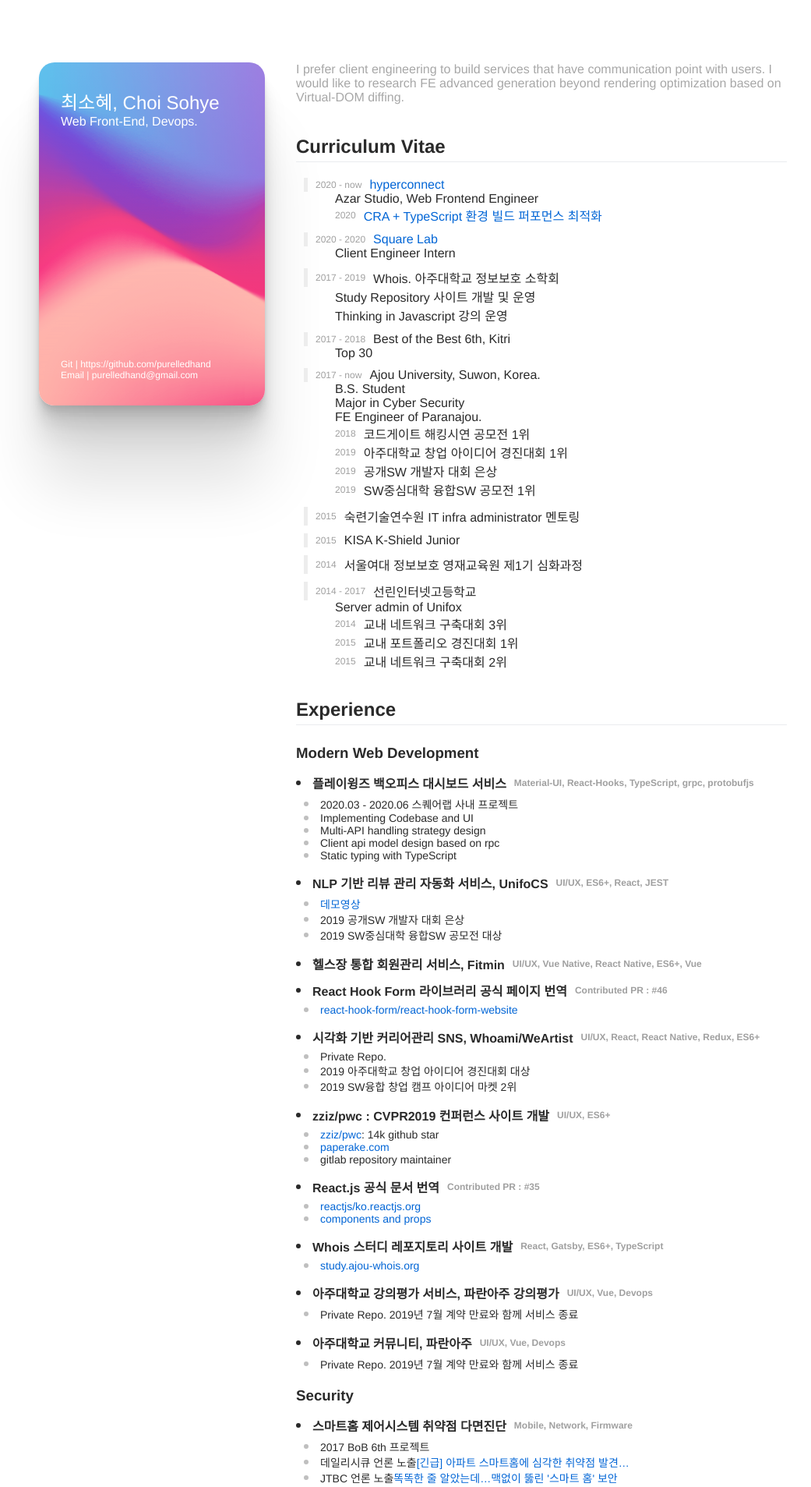
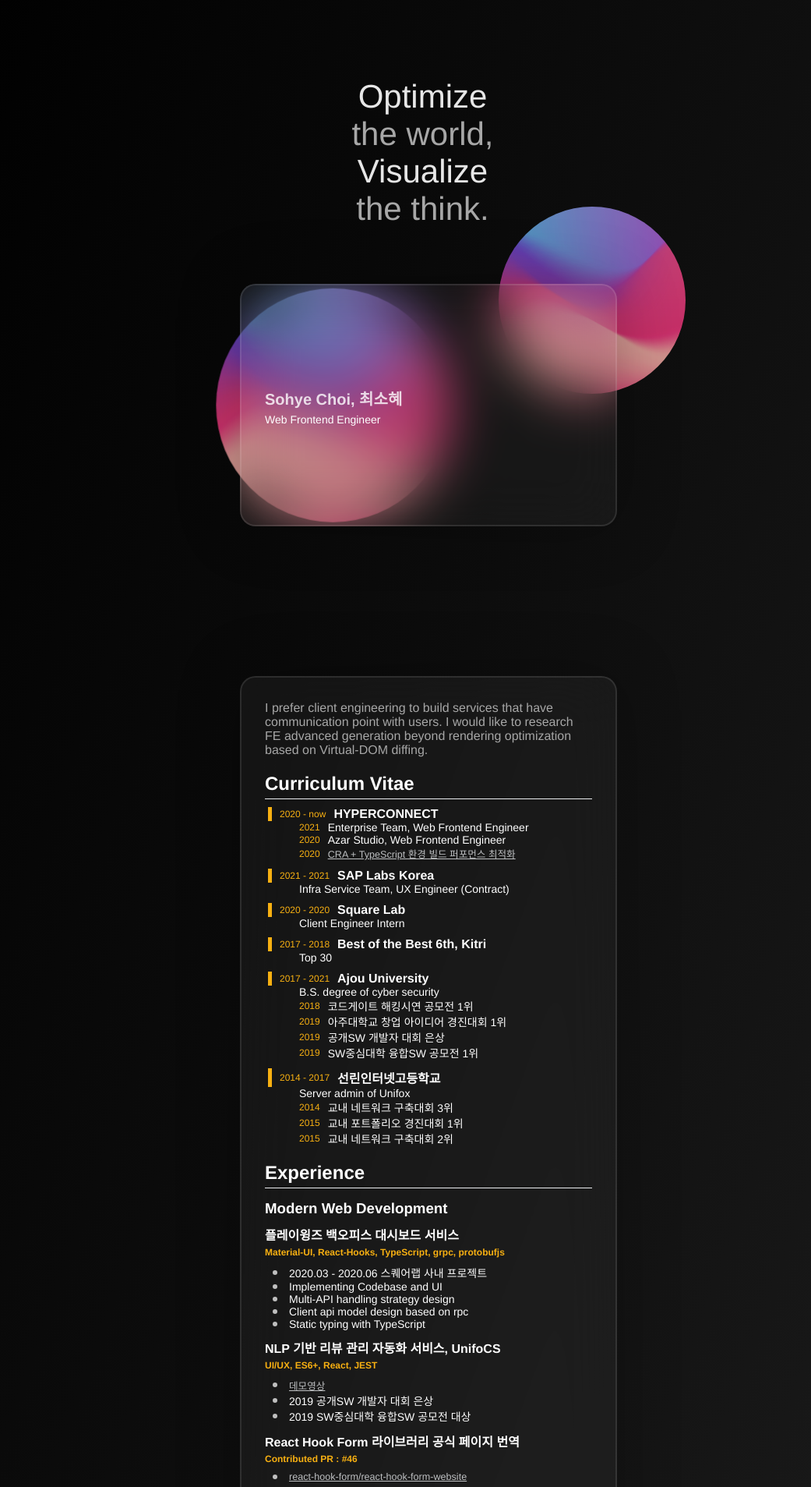
Before and after one commit to purelledhand/resume, a React (Create React App) app: page / in a window 1280 px wide. Shown: the top 1907 px of the page at 78% size, without its empty margins (90-1131 px from the left). Built offline with nearby package versions, Linux system fonts and the light colour scheme; a web font is replaced by a local one.

Commit message:
feat: glassmorphism UI 버전 적용

```diff
--- a/i18n/ko/strings.json
+++ b/i18n/ko/strings.json
@@ -1,3 +1,3 @@
 {
-  "bio": "사용자와 접점이 있는 서비스를 만드는 클라이언트 엔지니어링을 선호합니다. Virtual-DOM diffing 기반의 렌더링 최적화를 넘어선 FE 고도화 세대를 연구하고 싶습니다."
+  "bio": "사용자와 접점이 있는 서비스를 만드는 클라이언트 엔지니어링을 선호합니다. Virtual-DOM diffing 기반의 렌더링 최적화를 넘어선 FE 고도화 연구에 관심이 있습니다."
 }
--- a/public/index.html
+++ b/public/index.html
@@ -10,7 +10,6 @@
 
     gtag('config', 'UA-156182816-1');
   </script>
-
   <meta charset="utf-8" />
   <link href="https://cdnjs.cloudflare.com/ajax/libs/spoqa-han-sans/2.1.2/css/SpoqaHanSans-kr.min.css" rel='stylesheet' type='text/css'/>
   <link rel="shortcut icon" href="assets/favicon.ico">
--- a/src/App.css
+++ b/src/App.css
@@ -1,24 +1,141 @@
+
+/* Background circles start */
+.circle {
+  position: fixed;
+  border-radius: 50%;
+  background: linear-gradient(rgba(255, 255, 255, .2), rgba(255, 255, 255, 0)), url(./images/card-gradient.png);
+  background-size: cover;
+}
+.circles {
+  position: fixed;
+  height: 270px;
+  width: 450px;
+  top: 50%;
+  left: 50%;
+  transform: translate(-50%, -50%);
+  z-index: -1;
+}
+.circle-1 {
+  height: 300px;
+  width: 300px;
+  top: 100px;
+  left: -50px;
+  opacity: 0.8;
+  animation-timing-function: cubic-bezier(0.54, 0.085, 0.5, 0.92);
+  animation-iteration-count: infinite;
+  animation-name: float;
+  -webkit-animation-name: float;
+  animation-duration: 6s;
+  -webkit-animation-duration: 6s;
+  -webkit-animation-delay: 3.5s;
+  animation-delay: 3.5s;
+  animation-direction: alternate;
+}
+
+.circle-2 {
+  height: 240px;
+  width: 240px;
+  bottom: 40px;
+  right: -100px;
+  opacity: 0.8;
+  animation-timing-function: cubic-bezier(0.54, 0.085, 0.5, 0.92);
+  animation-iteration-count: infinite;
+  animation-name: float;
+  -webkit-animation-name: float;
+  animation-duration: 6s;
+  -webkit-animation-duration: 6s;
+  -webkit-animation-delay: 2s;
+  animation-delay: 2s;
+  animation-direction: alternate;
+}
+/* Background circles end */
+
+
+/* ANIMATIONS */
+@keyframes explode {
+  0% { opacity: 1; }
+  100% { transform: scale(1.2); opacity: 0; }
+ }
+ @keyframes float {
+
+   0% {
+     -webkit-transform: rotateX(0deg) translateY(0px);
+     -moz-transform: rotateX(0deg) translateY(0px);
+     -ms-transform: rotateX(0deg) translateY(0px);
+     -o-transform: rotateX(0deg) translateY(0px);
+     transform: rotateX(0deg) translateY(0px);
+     }
+
+   50% {
+     -webkit-transform: rotateX(0deg) translateY(1px) translateX(5px);
+     -moz-transform: rotateX(0deg) translateY(10px) translateX(5px);
+     -ms-transform: rotateX(0deg) translateY(30px) translateX(5px);
+     -o-transform: rotateX(0deg) translateY(40px) translateX(5px);
+     transform: rotateX(0deg) translateY(10px) translateX(5px);
+ }
+   100% {
+     -webkit-transform: rotateX(0deg) translateY(0px) translateX(1px);
+     -moz-transform: rotateX(0deg) translateY(0px) translateX(1px);
+     -ms-transform: rotateX(0deg) translateY(0px) translateX(1px);
+     -o-transform: rotateX(0deg) translateY(0px) translateX(1px);
+     transform: rotateX(0deg) translateY(0px) translateX(1px);
+   }
+
+ }
+
+h1{
+  font-size: 20px;
+  font-weight: 300;
+  padding-left: 30px;
+  padding-bottom: 20px;
+  color: #ffffff;
+  width: 420px;
+  line-height: 1.5em;
+  text-align: left;
+}
+
+.card {
+  width: 420px;
+  border-radius: 20px;
+  background: rgba(120, 120, 120, 0.1);
+  backdrop-filter: blur(35px);
+  border: 2px solid rgba(255, 255, 255, 0.1);
+  box-shadow: 0 0 80px rgba(0, 0, 0, 0.25);
+  padding: 30px 30px 30px 30px;
+  overflow: hidden;
+}
+
+.card.profile {
+  aspect-ratio: 1.7;
+  display: flex;
+  flex-direction: column;
+  justify-content: center;
+  align-items: flex-start;
+  margin: calc(23vh - 260px) auto 180px auto;
+}
+
+.profile-name {
+  font-size: 20px;
+  font-weight: 600;
+  line-height: 1.8;
+  opacity: 0.8;
+}
+
+.profile-position {
+  font-size: 14px;
+}
+
+
 .App {
   width: 1000px;
   display: flex;
-  flex-direction: row;
+  gap: 12px;
+  flex-direction: column;
+  justify-content: center;
+  align-items: center;
   box-sizing: border-box;
   margin: 0 auto;
-  padding: 80px 0;
-}
-
-.left {
-  width: 300px;
-  display: flex;
-  flex-direction: column;
-}
-
-.right {
-  width: 700px;
-  padding: 0 40px;
-  display: flex;
-  flex-direction: column;
-  align-items: flex-start;
+  padding: 48px 0;
 }
 
 .intro {
@@ -39,8 +156,9 @@
 /*************/
 
 a, a:visited {
-  color: #0366d6;
-  text-decoration: none;
+  color: #eaecefc9;
+  cursor: pointer;
+  font-size: 0.9em;
 }
 h2 {
   width: 100%;
@@ -54,15 +172,15 @@ h3 {
 }
 
 header {
-    display: none;
-    font-weight: 100;
-    box-sizing: border-box;
-    font-size: 42px;
-    padding: 40px 0 0 0;
-    margin: 0 auto;
-    width: 1000px;
-    flex-direction: row;
-    justify-content: center;
+  flex-direction: column;
+  display: block;
+  text-align: center;
+  font-weight: 100;
+  box-sizing: border-box;
+  font-size: 42px;
+  padding: 100px 60px;
+  width: 100%;
+  color: #a7a7a7;
 }
 
 header>div {
@@ -73,14 +191,14 @@ footer {
   width: 1000px;
   padding: 20px 20px 80px 20px;
   font-size: 14px;
-  border-top: 1px solid #eaecef;
   margin: 0 auto;
 
 }
 
 .header-bold {
   font-weight: 400;
-  color: #333;
+  color: #ffffff;
+  opacity: 0.9;
 }
 
 .head{
@@ -88,7 +206,15 @@ footer {
 }
 
 .head.cv {
-  padding-left: 10px;
+  padding-left: 4px;
+}
+
+.head.cv>.title>span {
+  font-size: 16px;
+}
+
+.cv>li {
+  font-size: 14px;
 }
 
 .cv>li, .ex.title, .ex-ul>li {
@@ -103,7 +229,7 @@ footer {
 
 .cv .year {
   font-size: 12px;
-  color: #a0a0a0;
+  color: #f7b012;
   margin-right: 10px;
 }
 
@@ -112,14 +238,19 @@ footer {
 }
 
 .cv .title{
-  border-left: 5px solid hsl(0, 0%, 93%);
+  border-left: 5px solid #f7b012;
   padding-left: 10px;
+}
+
+.cv .title>span {
+  font-weight: 600;
+  font-size: 0.95em;
 }
 
 .tag {
   font-size: 12px;
-  color: #a0a0a0;
-  margin-left: 10px;
+  color: #f7b012;
+  margin: 4px 0;
 }
 
 .list {
@@ -161,8 +292,7 @@ footer {
 
 .row {
   display: flex;
-  flex-direction: row;
-  align-items: center;
+  flex-direction: column;
 }
 
 .git {
@@ -173,29 +303,34 @@ footer {
   background-color: #0e55b5;
   color: #FFF;
 }
-.kakao {
-  background-color: #f7b012;
-  color: #FFF;
-}
 
 /*********************/
 /*    Responsible    */
 /*********************/
 @media (max-width: 720px) {
+  body {
+    font-size: 0.9em;
+  }
+  header {
+    font-size: 28px;
+  }
+
+  .profile-name {
+    font-size: 16px;
+  }
+
+  .profile-position {
+    font-size: 12px;
+  }
+
   .App {
     width: 100%;
     flex-direction: column;
   }
 
-  header {
-    flex-direction: column;
-    display: block;
-    font-weight: 100;
-    box-sizing: border-box;
-    font-size: 42px;
-    padding: 100px 60px;
-    width: 100%;
-    height: 100vh;
+  .card {
+    min-width: 280px;
+    width: 300px;
   }
 
   .header-bold {
@@ -204,10 +339,6 @@ footer {
 
   .list {
     margin-right: 8px;
-  }
-
-  .left {
-    width: 100%;
   }
 
   .cv {
@@ -223,11 +354,6 @@ footer {
     align-items: flex-start;
   }
 
-  .right {
-    width: 100%;
-    box-sizing: border-box;
-  }
-
   footer {
     width: 100%;
     box-sizing: border-box;
--- a/src/App.js
+++ b/src/App.js
@@ -1,5 +1,4 @@
 import React, { useEffect } from 'react';
-import ContactCard from './components/ContactCard';
 import { getLocale, getTranslation, initializeI18next } from './utils/i18next';
 import { useTranslation } from 'react-i18next';
 import './App.css';
@@ -18,17 +17,25 @@ function App() {
 
   return (
     <>
+    <div class="circles">
+      <div class="circle circle-1"></div>
+      <div class="circle circle-2"></div>
+    </div>
       <header>
         <div className="header-bold">Optimize</div>
         <div>the world,</div>
         <div className="header-bold">Visualize</div>
         <div>the think.</div>
       </header>
+      <div class="contents">
       <div className="App">
-        <div className="left">
-          <ContactCard></ContactCard>
+        <div className="profile card">
+          <div class="profile-name">Sohye Choi, 최소혜</div>
+          <div class="profile-position">
+            Web Frontend Engineer
+          </div>
         </div>
-        <div className="right">
+        <div className="card">
           <div className="intro">
             { t('bio') }
           </div>
@@ -36,10 +43,17 @@ function App() {
           <ul className="head cv">
             <li className="title">
               <div className="year">2020 - now</div>
-              <a href="https://hyperconnect.com">hyperconnect</a>
+              <span>HYPERCONNECT</span>
             </li>
             <ul className="cv">
-              <li>Azar Studio, Web Frontend Engineer</li>
+              <li>
+                <div className="year">2021</div>
+                Enterprise Team, Web Frontend Engineer
+              </li>
+              <li>
+                <div className="year">2020</div>
+                Azar Studio, Web Frontend Engineer
+              </li>
               <li>
                 <div className="year">2020</div>
                 <a href="https://hyperconnect.github.io/2020/12/14/typescript-build-optimization.html">
@@ -48,36 +62,35 @@ function App() {
               </li>
             </ul>
             <li className="title">
+              <div className="year">2021 - 2021</div>
+              <span>SAP Labs Korea</span>
+            </li>
+            <ul className="cv">
+              <li>
+                Infra Service Team, UX Engineer (Contract)
+
+              </li>
+            </ul>
+            <li className="title">
               <div className="year">2020 - 2020</div>
-              <a href="https://squarelab.co">Square Lab</a>
+              <span>Square Lab</span>
             </li>
             <ul className="cv">
               <li>Client Engineer Intern</li>
-              <li></li>
-            </ul>
-            <li className="title">
-              <div className="year">2017 - 2019</div>
-              Whois. 아주대학교 정보보호 소학회
-            </li>
-            <ul className="cv">
-              <li>Study Repository 사이트 개발 및 운영</li>
-              <li>Thinking in Javascript 강의 운영</li>
             </ul>
             <li className="title">
               <div className="year">2017 - 2018</div>
-              Best of the Best 6th, Kitri
+              <span>Best of the Best 6th, Kitri</span>
             </li>
             <ul className="cv">
               <li>Top 30</li>
             </ul>
             <li className="title">
-              <div className="year">2017 - now</div>
-              Ajou University, Suwon, Korea.
+              <div className="year">2017 - 2021</div>
+              <span>Ajou University</span>
             </li>
             <ul className="cv">
-              <li>B.S. Student</li>
-              <li>Major in Cyber Security</li>
-              <li>FE Engineer of Paranajou.</li>
+              <li>B.S. degree of cyber security</li>
               <li>
                 <div className="year">2018</div>
                 코드게이트 해킹시연 공모전 1위
@@ -96,20 +109,8 @@ function App() {
               </li>
             </ul>
             <li className="title">
-              <div className="year">2015</div>
-              숙련기술연수원 IT infra administrator 멘토링
-            </li>
-            <li className="title">
-              <div className="year">2015</div>
-              KISA K-Shield Junior
-            </li>
-            <li className="title">
-              <div className="year">2014</div>
-              서울여대 정보보호 영재교육원 제1기 심화과정
-            </li>
-            <li className="title">
               <div className="year">2014 - 2017</div>
-              선린인터넷고등학교
+              <span>선린인터넷고등학교</span>
             </li>
             <ul className="cv">
               <li>Server admin of Unifox</li>
@@ -132,12 +133,10 @@ function App() {
           <h3>Modern Web Development</h3>
           <div className="ex title">
             <div className="row">
-              <div className="list"></div>
               플레이윙즈 백오피스 대시보드 서비스
-            </div>
-
-            <div className="tag">
-              Material-UI, React-Hooks, TypeScript, grpc, protobufjs
+              <div className="tag">
+                Material-UI, React-Hooks, TypeScript, grpc, protobufjs
+              </div>
             </div>
           </div>
           <ul className="ex-ul">
@@ -162,11 +161,9 @@ function App() {
           </ul>
           <div className="ex title">
             <div className="row">
-              <div className="list"></div>
               NLP 기반 리뷰 관리 자동화 서비스, UnifoCS
+              <div className="tag">UI/UX, ES6+, React, JEST</div>
             </div>
-
-            <div className="tag">UI/UX, ES6+, React, JEST</div>
           </div>
           <ul className="ex-ul">
             <li>
@@ -183,21 +180,9 @@ function App() {
           </ul>
           <div className="ex title">
             <div className="row">
-              <div className="list"></div>
-              헬스장 통합 회원관리 서비스, Fitmin
+              React Hook Form 라이브러리 공식 페이지 번역
+              <div className="tag">Contributed PR : #46</div>
             </div>
-
-            <div className="tag">
-              UI/UX, Vue Native, React Native, ES6+, Vue
-            </div>
-          </div>
-          <div className="ex title">
-            <div className="row">
-              <div className="list"></div>
-              React Hook Form 라이브러리 공식 페이지 번역
-            </div>
-
-            <div className="tag">Contributed PR : #46</div>
           </div>
           <ul className="ex-ul">
             <li>
@@ -209,16 +194,11 @@ function App() {
           </ul>
           <div className="ex title">
             <div className="row">
-              <div className="list"></div>
               시각화 기반 커리어관리 SNS, Whoami/WeArtist
+              <div className="tag">UI/UX, React, React Native, Redux, ES6+</div>
             </div>
-
-            <div className="tag">UI/UX, React, React Native, Redux, ES6+</div>
           </div>
           <ul className="ex-ul">
-            <li>
-              <div className="list second"></div>Private Repo.
-            </li>
             <li>
               <div className="list second"></div>2019 아주대학교 창업 아이디어
               경진대회 대상
@@ -230,11 +210,9 @@ function App() {
           </ul>
           <div className="ex title">
             <div className="row">
-              <div className="list"></div>
               zziz/pwc : CVPR2019 컨퍼런스 사이트 개발
+              <div className="tag">UI/UX, ES6+</div>
             </div>
-
-            <div className="tag">UI/UX, ES6+</div>
           </div>
           <ul className="ex-ul">
             <li>
@@ -252,11 +230,9 @@ function App() {
           </ul>
           <div className="ex title">
             <div className="row">
-              <div className="list"></div>
               React.js 공식 문서 번역
+              <div className="tag">Contributed PR : #35</div>
             </div>
-
-            <div className="tag">Contributed PR : #35</div>
           </div>
           <ul className="ex-ul">
             <li>
@@ -272,56 +248,13 @@ function App() {
               </a>
             </li>
           </ul>
-          <div className="ex title">
-            <div className="row">
-              <div className="list"></div>
-              Whois 스터디 레포지토리 사이트 개발
-            </div>
 
-            <div className="tag">React, Gatsby, ES6+, TypeScript</div>
-          </div>
-          <ul className="ex-ul">
-            <li>
-              <div className="list second"></div>
-              <a href="https://study.ajou-whois.org">study.ajou-whois.org</a>
-            </li>
-          </ul>
-          <div className="ex title">
-            <div className="row">
-              <div className="list"></div>
-              아주대학교 강의평가 서비스, 파란아주 강의평가
-            </div>
-
-            <div className="tag">UI/UX, Vue, Devops</div>
-          </div>
-          <ul className="ex-ul">
-            <li>
-              <div className="list second"></div>Private Repo. 2019년 7월 계약
-              만료와 함께 서비스 종료
-            </li>
-          </ul>
-          <div className="ex title">
-            <div className="row">
-              <div className="list"></div>
-              아주대학교 커뮤니티, 파란아주
-            </div>
-
-            <div className="tag">UI/UX, Vue, Devops</div>
-          </div>
-          <ul className="ex-ul">
-            <li>
-              <div className="list second"></div>Private Repo. 2019년 7월 계약
-              만료와 함께 서비스 종료
-            </li>
-          </ul>
           <h3>Security</h3>
           <div className="ex title">
             <div className="row">
-              <div className="list"></div>
               스마트홈 제어시스템 취약점 다면진단
+              <div className="tag">Mobile, Network, Firmware</div>
             </div>
-
-            <div className="tag">Mobile, Network, Firmware</div>
           </div>
           <ul className="ex-ul">
             <li>
@@ -351,7 +284,6 @@ function App() {
           </ul>
           <div className="ex title">
             <div className="row">
-              <div className="list"></div>
               2018 코드엔진 컨퍼런스 발표
             </div>
           </div>
@@ -366,11 +298,9 @@ function App() {
           <h3>Infra Engineering</h3>
           <div className="ex title">
             <div className="row">
-              <div className="list"></div>
               Kubernetes 공식 문서 번역
+              <div className="tag">Contributed PR : #16299</div>
             </div>
-
-            <div className="tag">Contributed PR : #16299</div>
           </div>
           <ul className="ex-ul">
             <li>
@@ -387,10 +317,9 @@ function App() {
           </ul>
           <div className="ex title">
             <div className="row">
-              <div className="list"></div>
               수원공업고등학교 IT인프라 기능경기대회 강사
+              <div className="tag">server infra, routing, switching, FW, UTM</div>
             </div>
-            <div className="tag">server infra, routing, switching, FW, UTM</div>
           </div>
           <ul className="ex-ul">
             <li>
@@ -400,11 +329,9 @@ function App() {
           </ul>
           <div className="ex title">
             <div className="row">
-              <div className="list"></div>
               Configuring SW Raid with mdadm
+              <div className="tag">server infra</div>
             </div>
-
-            <div className="tag">server infra</div>
           </div>
           <ul className="ex-ul">
             <li>
@@ -416,11 +343,9 @@ function App() {
           </ul>
           <div className="ex title">
             <div className="row">
-              <div className="list"></div>
               KISA 케이쉴드 주니어 이상적인 학사망 운용 프로젝트
+              <div className="tag">server infra, cisco2960, ASA5500</div>
             </div>
-
-            <div className="tag">server infra, cisco2960, ASA5500</div>
           </div>
           <ul className="ex-ul">
             <li>
@@ -438,11 +363,9 @@ function App() {
           </ul>
           <div className="ex title">
             <div className="row">
-              <div className="list"></div>
               실장비 활용 WAN 구축 프로젝트
+              <div className="tag">server infra, cisco2960, ASA5500, VoIP</div>
             </div>
-
-            <div className="tag">server infra, cisco2960, ASA5500, VoIP</div>
           </div>
           <ul className="ex-ul">
             <li>
@@ -451,25 +374,23 @@ function App() {
             </li>
           </ul>
           <h2>Contact</h2>
-          <div className="desc">Any contact is welcomed.</div>
+          <div className="desc">purelledhand@gmail.com</div>
           <div className="contacts">
-            <a href="https://github.com/purelledhand">
+            <a href="https://github.com/purelledhand" target="_blank" rel="noopener noreferrer">
               <div className="contact-point git">Github</div>
             </a>
-            <a href="https://www.facebook.com/purelledhand">
-              <div className="contact-point fb">Facebook</div>
+            <a href="https://www.linkedin.com/in/sohye" target="_blank" rel="noopener noreferrer">
+              <div className="contact-point fb">Linkedin</div>
             </a>
-            <a href="https://open.kakao.com/o/sUOCsNPb">
-              <div className="contact-point kakao">Kakaotalk</div>
-            </a>
-          </div>
         </div>
+      </div>
       </div>
       <footer>
         <a href="https://github.com/purelledhand/resume/blob/master/LICENSE">
           AGPLv3 License
         </a>
       </footer>
+      </div>
     </>
   );
 }
--- a/src/index.css
+++ b/src/index.css
@@ -1,9 +1,11 @@
 body {
   margin: 0;
-  color: #2a2a2a;
+  color: #ffffff;
   font-family: 'Spoqa Han Sans', 'Helvetica Neue', sans-serif;
   -webkit-font-smoothing: antialiased;
   -moz-osx-font-smoothing: grayscale;
+  background-color: rgb(240, 244, 247);
+  background: linear-gradient(-70deg,  #202020, #000000);
 }
 
 code {
```
